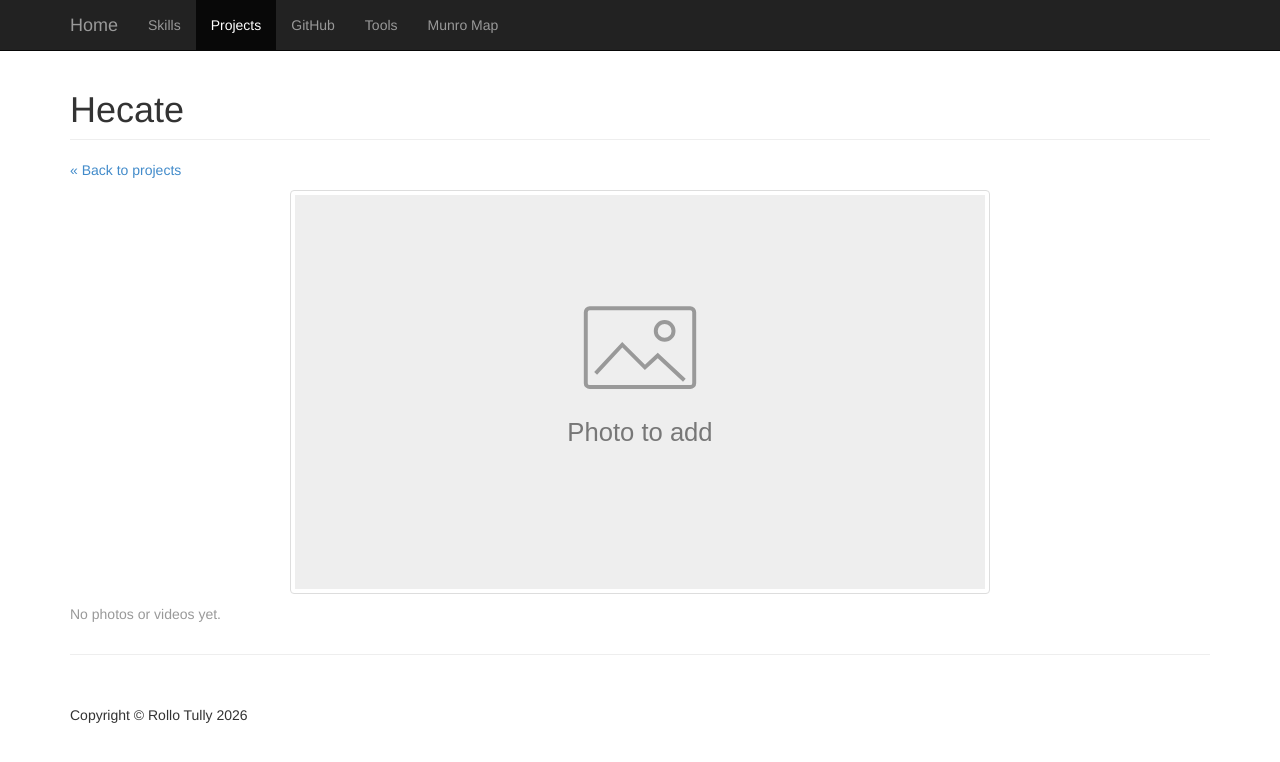
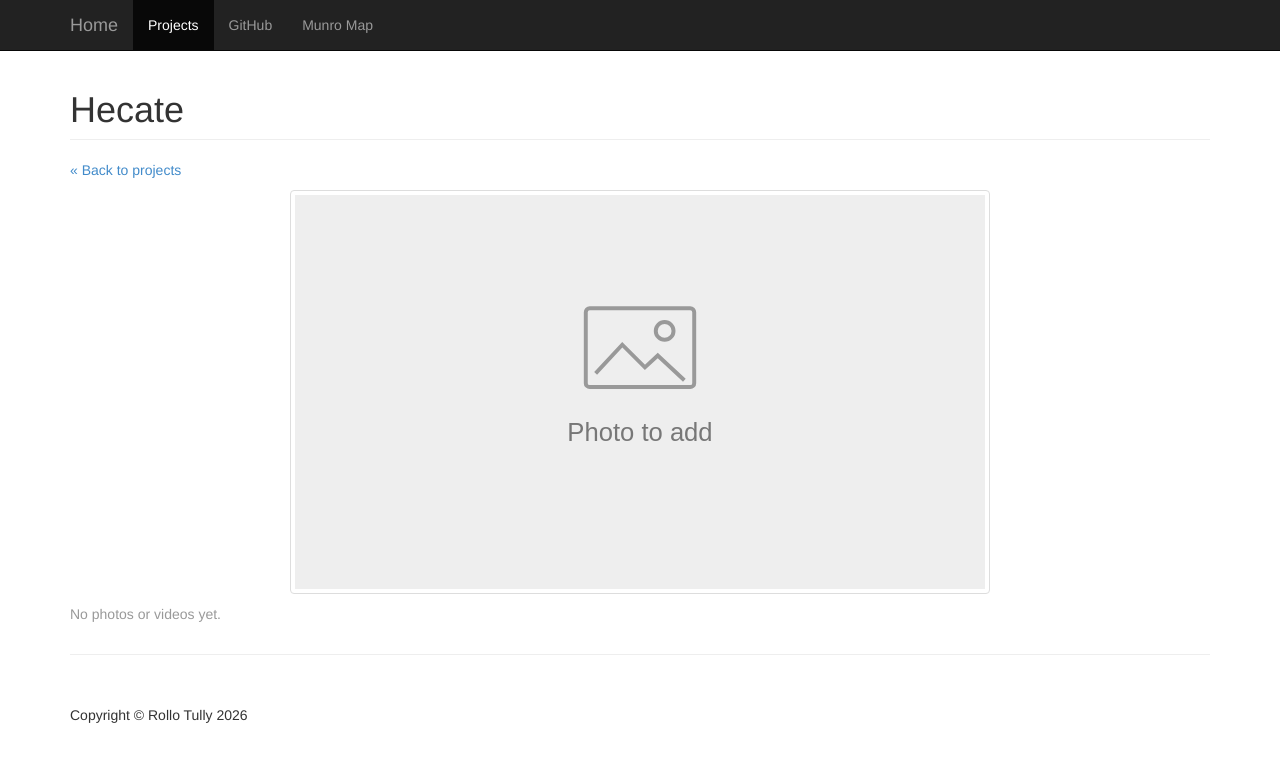
Before and after one commit to RolloTully/RolloTully.github.io, a Jekyll site: the page built from projects/hecate.html, in a window 1280 px wide. Shown: the top 762 px of the page. Built offline with Jekyll 4.4.1, drawn with Linux system fonts in a browser that asks for light colours.

Commit message:
Trimmed loose pages

```diff
--- a/_layouts/default.html
+++ b/_layouts/default.html
@@ -24,10 +24,8 @@
         </div>
         <div class="collapse navbar-collapse" id="site-navigation">
           <ul class="nav navbar-nav">
-            <li><a href="{{ '/skills.html' | relative_url }}">Skills</a></li>
             <li{% if page.home or page.project %} class="active"{% endif %}><a href="{{ '/index.html#projects' | relative_url }}">Projects</a></li>
             <li><a href="https://github.com/RolloTully">GitHub</a></li>
-            <li><a href="{{ '/tool.html' | relative_url }}">Tools</a></li>
             <li><a href="{{ '/munro_map.html' | relative_url }}">Munro Map</a></li>
           </ul>
         </div>
--- a/_layouts/gallery.html
+++ b/_layouts/gallery.html
@@ -20,12 +20,11 @@ layout: default
         {% assign media_url = file.path | url_encode | replace: '+', '%20' | replace: '%2F', '/' | relative_url %}
         {% if video_type %}
           <div class="gallery-video">
-            <video class="img-thumbnail" controls playsinline preload="metadata"
+            <video class="img-thumbnail" controls controlslist="nodownload" playsinline preload="metadata"
                    aria-label="{{ project.name | escape }} video: {{ file.basename | escape }}">
               <source src="{{ media_url }}" type="{{ video_type }}">
               Your browser does not support video playback.
             </video>
-            <p><a href="{{ media_url }}" download>Download video</a></p>
           </div>
         {% else %}
           <a class="gallery-photo" href="{{ media_url }}">
--- a/munro_map.html
+++ b/munro_map.html
@@ -33,10 +33,8 @@
         <div class="collapse navbar-collapse navbar-ex1-collapse">
           <ul class="nav navbar-nav">
             <li><a href="./index.html">Home</a></li>
-            <li><a href="./skills.html">Skills</a></li>
             <li><a href="./index.html#projects">Projects</a></li>
             <li><a href="https://github.com/RolloTully">GitHub</a></li>
-            <li><a href="./tool.html">Tools</a></li>
             <li><a href="./munro_map.html">Munro Map</a></li>
           </ul>
         </div><!-- /.navbar-collapse -->
```
Also changed, not shown: readme.md (added).
